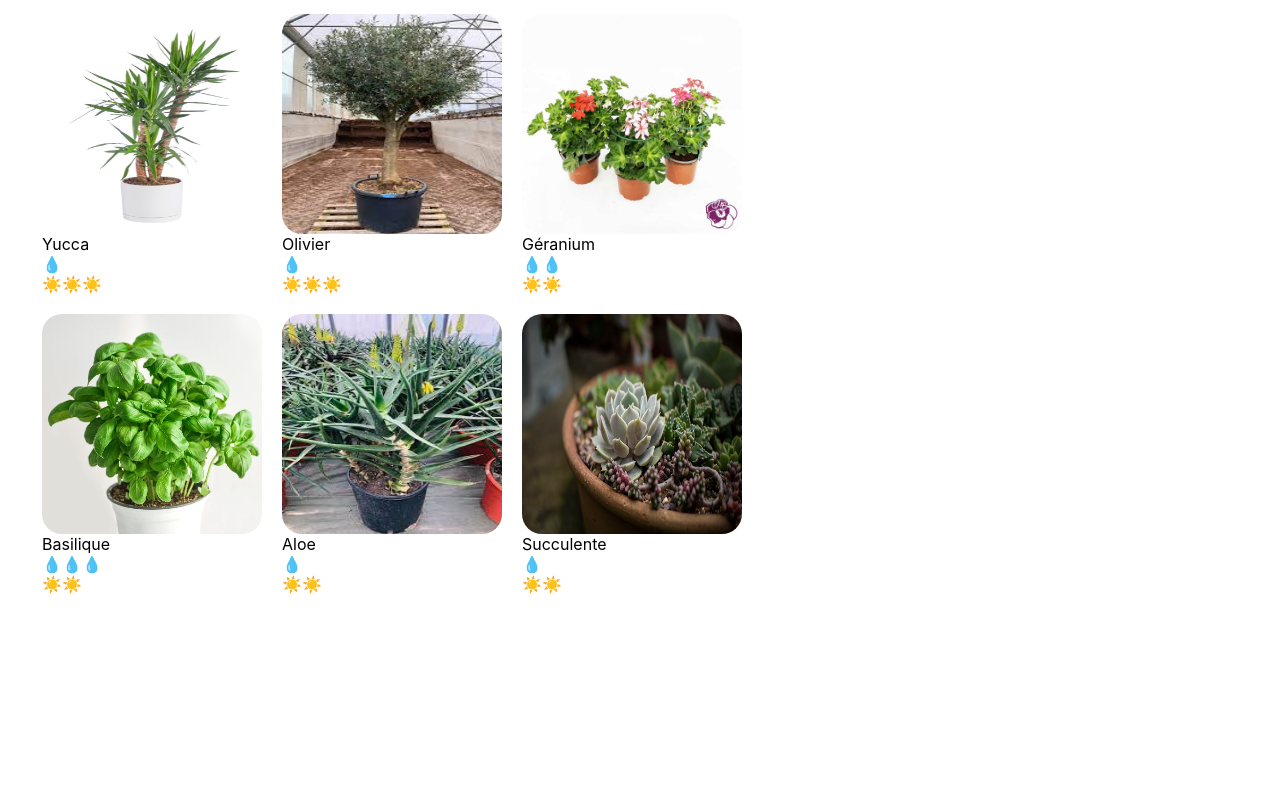
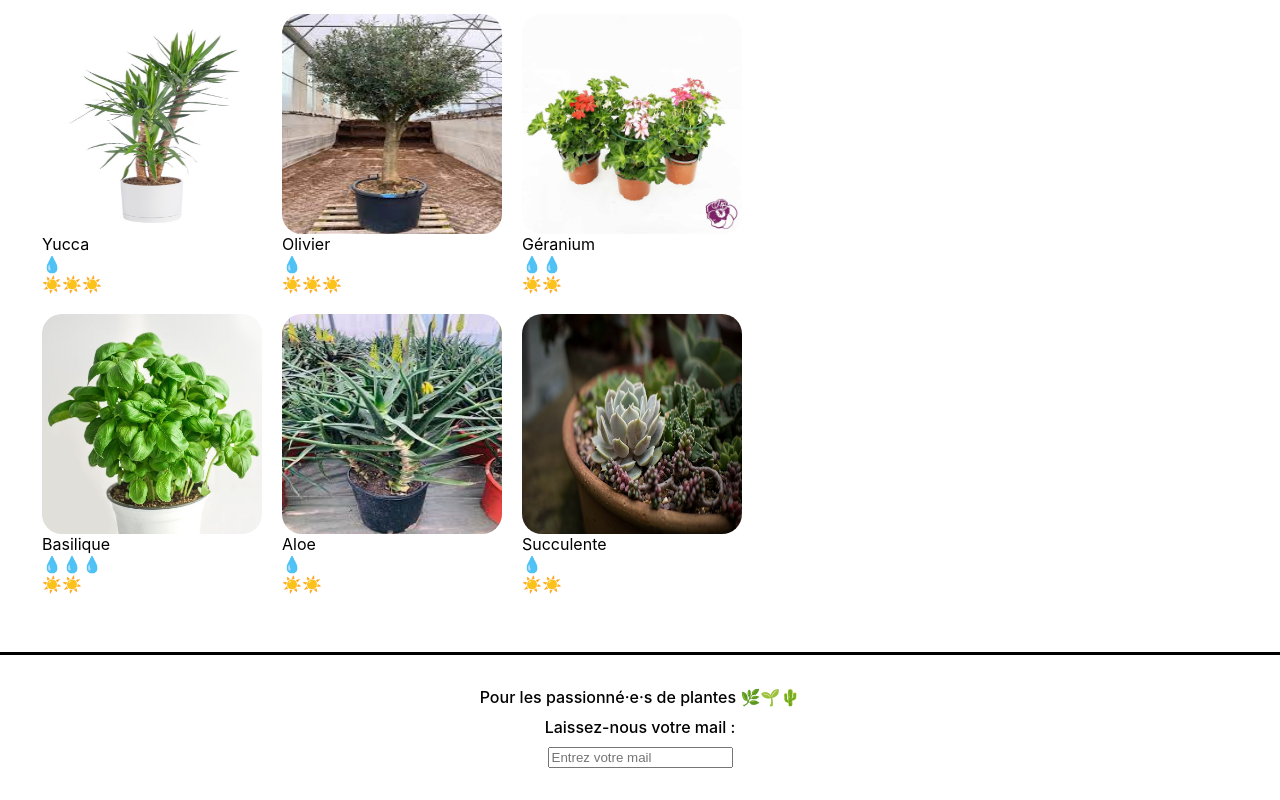
Before and after one commit to TedPasquiet/reactIntro, a React (Create React App) app in the folder reactintro/: page / in a window 1280 px wide. Shown: the part 569-1369 px from the top of the page. Before the commit the page ends 1221 px from the top, so only its background shows below. Built offline with nearby package versions, Linux system fonts and the light colour scheme.

Commit message:
Evenement

```diff
--- a/reactintro/src/components/App.js
+++ b/reactintro/src/components/App.js
@@ -1,5 +1,6 @@
 import Banner from "./Banner";
 import logo from "../assets/leaf+1.png";
+import Footer from "./Footer";
 // import Cart from './Cart'
 import ShoppingList from "./ShoppingList";
 
@@ -12,6 +13,7 @@
       </Banner>
       {/* <Cart /> */}
       <ShoppingList />
+      <Footer />
     </div>
   );
 }
--- a/reactintro/src/components/CareScale.js
+++ b/reactintro/src/components/CareScale.js
@@ -1,14 +1,28 @@
 const CareScale = (props) => {
   const range = [1, 2, 3];
+  // const [useState, setState] = useState("");
   // Exemple de destructuration
   const { scaleValue, careType } = props;
+  const quantityLabel = {
+    1: "peu",
+    2: "modérément",
+    3: "beaucoup",
+  };
   const scaleType = careType === "light" ? "☀️" : "💧";
 
   // On évite de multiplier les déclarations qui sans cette syntaxe auraient été :
   // const scaleValue = props.scaleValue et
   // const careType = props.careType
   return (
-    <div>
+    <div
+      onClick={() =>
+        alert(
+          `Cette plante requiert ${quantityLabel[scaleValue]} ${
+            careType === "light" ? "de lumière" : "d'arrosage"
+          }`
+        )
+      }
+    >
       {range.map((rangeElem) =>
         scaleValue >= rangeElem ? (
           <span key={rangeElem.toString()}>{scaleType}</span>
--- /dev/null
+++ b/reactintro/src/components/Footer.js
@@ -0,0 +1,35 @@
+import { useState } from "react";
+import "../styles/Footer.css";
+
+function Footer() {
+  const [inputValue, setInputValue] = useState("");
+
+  function handleInput(e) {
+    setInputValue(e.target.value);
+  }
+
+  function handleBlur() {
+    if (!inputValue.includes("@")) {
+      alert(
+        "Attention, il n'y a pas d'@, ceci n'est pas une adresse valide 😥"
+      );
+    }
+  }
+
+  return (
+    <footer className="lmj-footer">
+      <div className="lmj-footer-elem">
+        Pour les passionné·e·s de plantes 🌿🌱🌵
+      </div>
+      <div className="lmj-footer-elem">Laissez-nous votre mail :</div>
+      <input
+        placeholder="Entrez votre mail"
+        onChange={handleInput}
+        value={inputValue}
+        onBlur={handleBlur}
+      />
+    </footer>
+  );
+}
+
+export default Footer;
--- a/reactintro/src/components/ShoppingList.js
+++ b/reactintro/src/components/ShoppingList.js
@@ -19,7 +19,7 @@
       <ul className="lmj-plant-list">
         {plantList.map(({ id, cover, name, water, light }) => (
           <PlantItem
-            id={`${id}-${name}`}
+            key={id}
             cover={cover}
             name={name}
             water={water}
--- /dev/null
+++ b/reactintro/src/styles/Footer.css
@@ -0,0 +1,14 @@
+.lmj-footer {
+	color: black;
+	padding: 32px;
+	border-top: solid 3px black;
+	display: flex;
+	justify-content: flex-start;
+	flex-direction: column;
+	align-items: center;
+	font-weight: 500;
+}
+
+.lmj-footer-elem {
+	margin-bottom: 10px;
+}
```
Also changed, not shown: reactintro/src/components/QuestionForm.js (added, +16 -0 lines).
